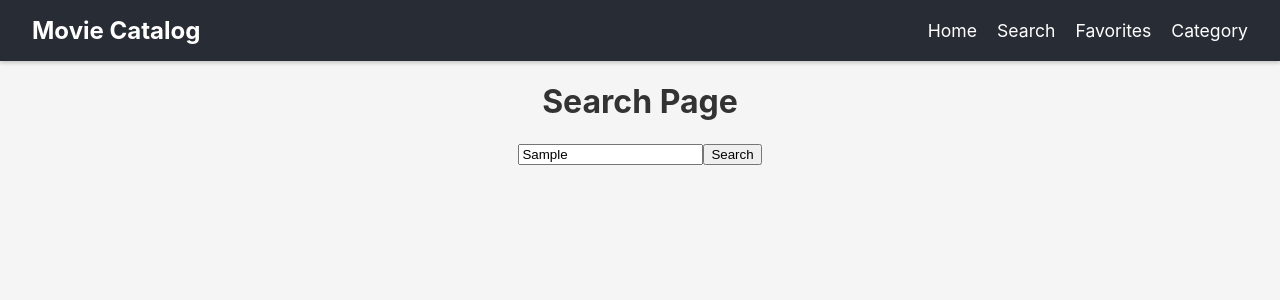
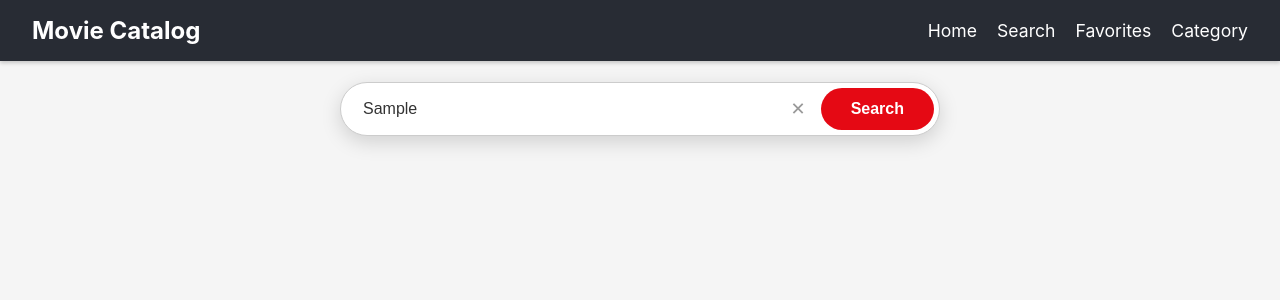
Before and after one commit to NorpajSucces/movie-directory-kada, a React (Create React App) app: page /search in a window 1280 px wide. Both pictures are taken after typing "Sample" into the empty fields and a click on the button "Search". Shown: the top 300 px of the page. Built offline with nearby package versions, Linux system fonts and the light colour scheme; no server answers.

Commit message:
Menambahkan UI Searchbar

```diff
--- a/src/App.css
+++ b/src/App.css
@@ -32,6 +32,7 @@
   from {
     transform: rotate(0deg);
   }
+
   to {
     transform: rotate(360deg);
   }
@@ -111,6 +112,7 @@
 .btn-remove:hover {
   background-color: #c03;
 }
+
 .empty-text {
   margin-bottom: 20px;
   color: gray;
@@ -161,3 +163,72 @@
     gap: 10px;
   }
 }
+
+/* ================= SEARCH PAGE ================= */
+.search-container {
+  display: flex;
+  justify-content: center;
+  align-items: center;
+  margin-bottom: 40px;
+}
+
+.search-form {
+  display: flex;
+  align-items: center;
+  width: 100%;
+  max-width: 600px;
+  background: white;
+  border-radius: 50px;
+  padding: 5px 5px 5px 20px;
+  box-shadow: 0 4px 15px rgba(0, 0, 0, 0.1);
+  border: 1px solid #ddd;
+  position: relative;
+}
+
+.search-input {
+  flex: 1;
+  border: none;
+  font-size: 16px;
+  outline: none;
+  background: transparent;
+  color: #333;
+}
+
+.clear-btn {
+  background: none;
+  border: none;
+  font-size: 18px;
+  color: #999;
+  cursor: pointer;
+  padding: 0 10px;
+  margin-right: 5px;
+  transition: color 0.2s;
+}
+
+.clear-btn:hover {
+  color: #333;
+}
+
+.search-btn {
+  background: #e50914;
+  /* Netflix Red */
+  color: white;
+  border: none;
+  padding: 12px 30px;
+  border-radius: 50px;
+  font-weight: bold;
+  font-size: 16px;
+  cursor: pointer;
+  transition: transform 0.2s, background-color 0.2s;
+}
+
+.search-btn:hover {
+  background: #b20710;
+  transform: translateY(-1px);
+  box-shadow: 0 4px 10px rgba(229, 9, 20, 0.3);
+}
+
+.search-form:focus-within {
+  box-shadow: 0 6px 20px rgba(0, 0, 0, 0.15);
+  border-color: #ccc;
+}
--- a/src/pages/Search.js
+++ b/src/pages/Search.js
@@ -18,12 +18,29 @@ const Search = () => {
 
     return (
         <div>
-            <h1>Search Page</h1>
+            <h1></h1>
             {/* TODO: Render Search Input & Results Here */}
-            <form onSubmit={handleSubmit}>
-                <input type="text" value={query} onChange={(e) => setQuery(e.target.value)} />
-                <button type="submit">Search</button>
-            </form>
+            <div className="search-container">
+                <form onSubmit={handleSubmit} className="search-form">
+                    <input
+                        type="text"
+                        value={query}
+                        onChange={(e) => setQuery(e.target.value)}
+                        placeholder="Search for a movie..."
+                        className="search-input"
+                    />
+                    {query && (
+                        <button
+                            type="button"
+                            className="clear-btn"
+                            onClick={() => setQuery('')}
+                        >
+                            ✕
+                        </button>
+                    )}
+                    <button type="submit" className="search-btn">Search</button>
+                </form>
+            </div>
             {loading ? <p>Loading...</p> : error ? <p>{error}</p> : <div className="movie-grid">{movies.map((movie) => (<MovieCard key={movie.id} movie={movie} />))}</div>}
         </div>
     );
```
Also changed, not shown: src/components/MovieCard.js (indentation only).
